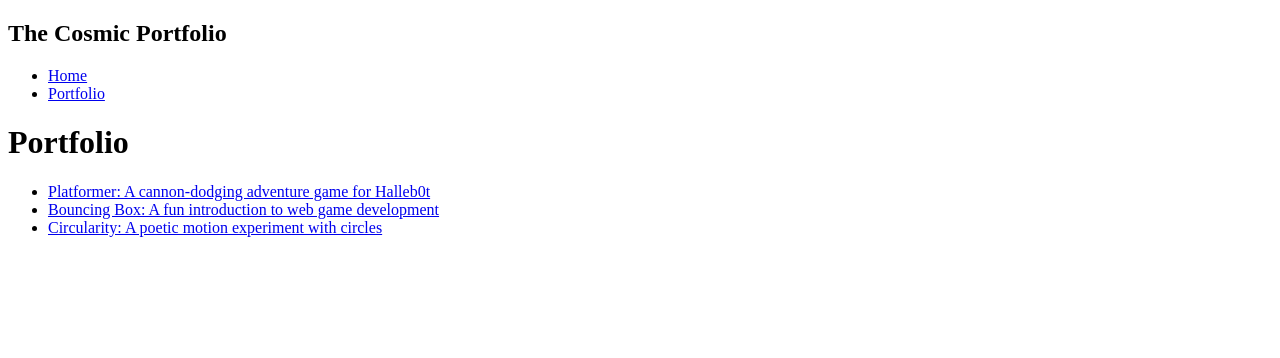
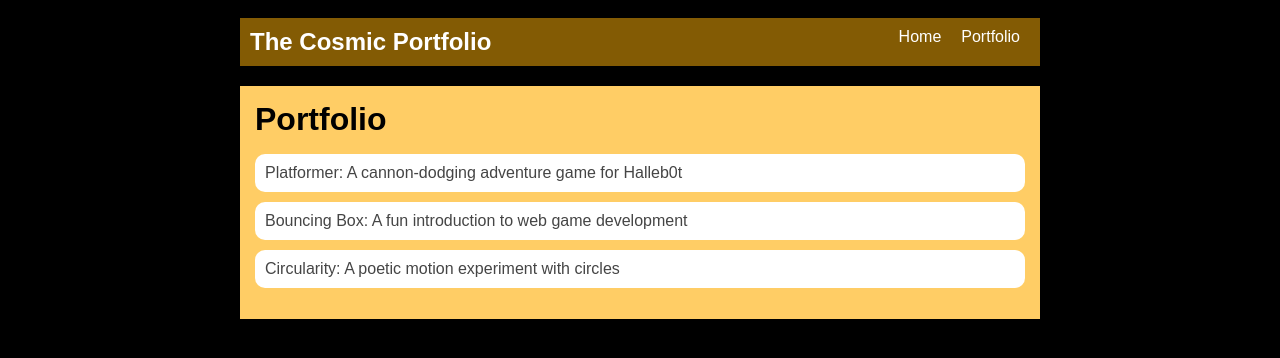
Before and after one commit to AndrewT270/AndrewT270.github.io, a plain HTML site: page portfolio.html in a window 1280 px wide. Drawn offline with Linux system fonts and the light colour scheme.

Commit message:
add index.html and css files

```diff
--- a/portfolio.html
+++ b/portfolio.html
@@ -2,6 +2,7 @@
 <html>
   <head>
     <title>The Cosmic Portfolio</title>
+    <link rel="stylesheet" href="style.css" />
   </head>
 
   <body>
--- a/style.css
+++ b/style.css
@@ -75,3 +75,28 @@ main {
 h2, h3 {
     margin: 0px;
 }
+/* Portfolio styles */
+.content h1 {
+  color: black;
+}
+
+#portfolio {
+  list-style-type: none;
+  padding-left: 0;
+}
+
+#portfolio li {
+  background: #fff;
+  padding: 10px;
+  border-radius: 10px;
+  margin-bottom: 10px;
+}
+
+#portfolio li:hover {
+  background: #eee;
+}
+
+#portfolio a {
+  text-decoration: none;
+  color: #454545;
+}
```
